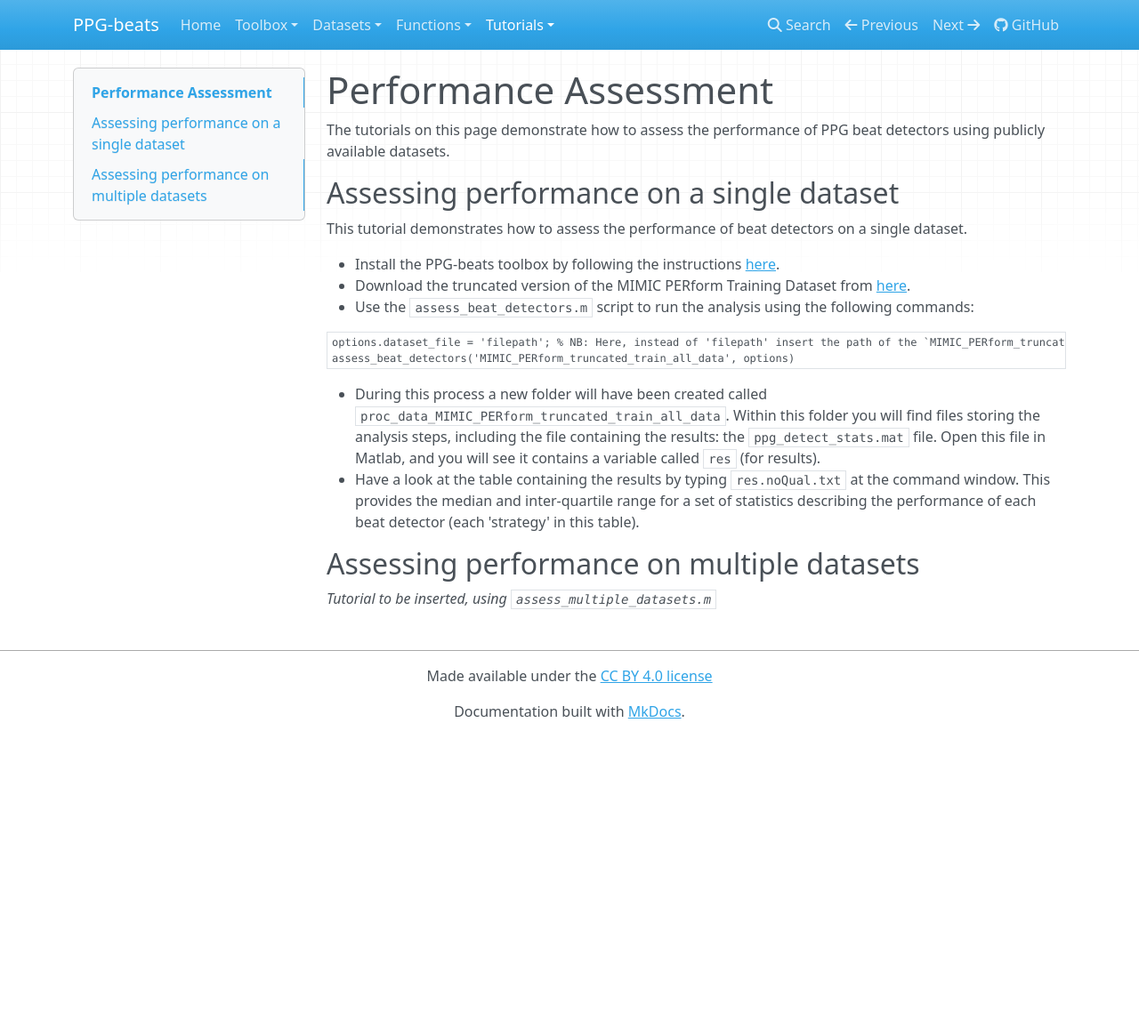
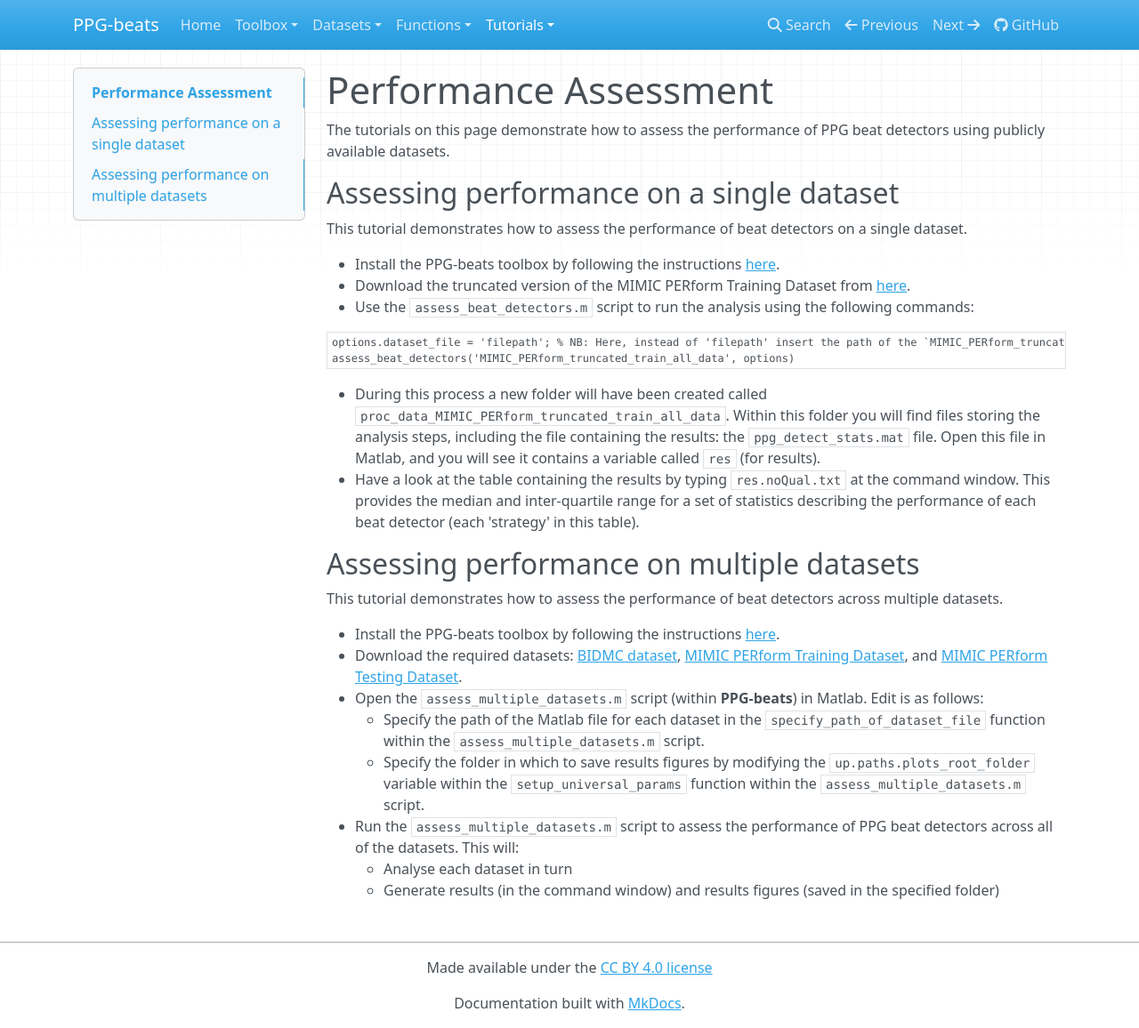
Before and after one commit to peterhcharlton/ppg-beats, an MkDocs documentation site: the page built from docs/tutorials/performance_assessment.md, in a window 1280 px wide and 1156 px high. Shown: the whole window at 89% size. Built offline with MkDocs 1.6.1, drawn with Linux system fonts in a browser that asks for light colours; nearby versions of some CDN libraries.

Commit message:
update performance assessment tutorial

```diff
--- a/docs/tutorials/performance_assessment.md
+++ b/docs/tutorials/performance_assessment.md
@@ -19,4 +19,13 @@ assess_beat_detectors('MIMIC_PERform_truncated_train_all_data', options)
 
 ## Assessing performance on multiple datasets
 
-_Tutorial to be inserted, using `assess_multiple_datasets.m`_
+This tutorial demonstrates how to assess the performance of beat detectors across multiple datasets.
+
+- Install the PPG-beats toolbox by following the instructions [here](https://ppg-beats.readthedocs.io/en/latest/toolbox/getting_started/).
+- Download the required datasets: [BIDMC dataset](https://physionet.org/content/bidmc/1.0.0/bidmc_data.mat), [MIMIC PERform Training Dataset](https://zenodo.org/record/6950488/files/mimic_perform_train_all_data.mat?download=1), and [MIMIC PERform Testing Dataset](https://zenodo.org/record/6950488/files/mimic_perform_test_all_data.mat?download=1).
+- Open the `assess_multiple_datasets.m` script (within **PPG-beats**) in Matlab. Edit is as follows:
+    - Specify the path of the Matlab file for each dataset in the `specify_path_of_dataset_file` function within the `assess_multiple_datasets.m` script.
+    - Specify the folder in which to save results figures by modifying the `up.paths.plots_root_folder` variable within the `setup_universal_params` function within the `assess_multiple_datasets.m` script.
+- Run the `assess_multiple_datasets.m` script to assess the performance of PPG beat detectors across all of the datasets. This will:
+    - Analyse each dataset in turn
+    - Generate results (in the command window) and results figures (saved in the specified folder)
```
Also changed, not shown: docs/functions/detect_ecg_beats.md (+1 -1 lines).
